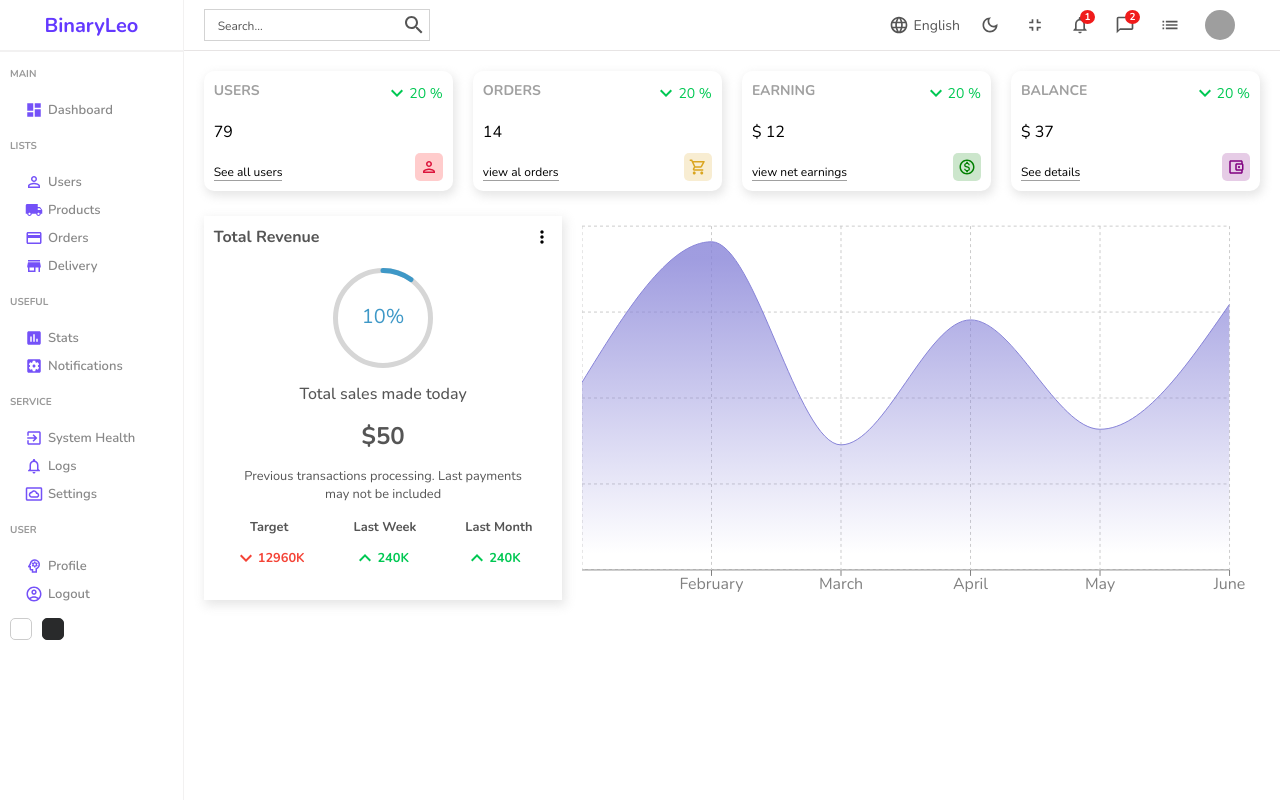
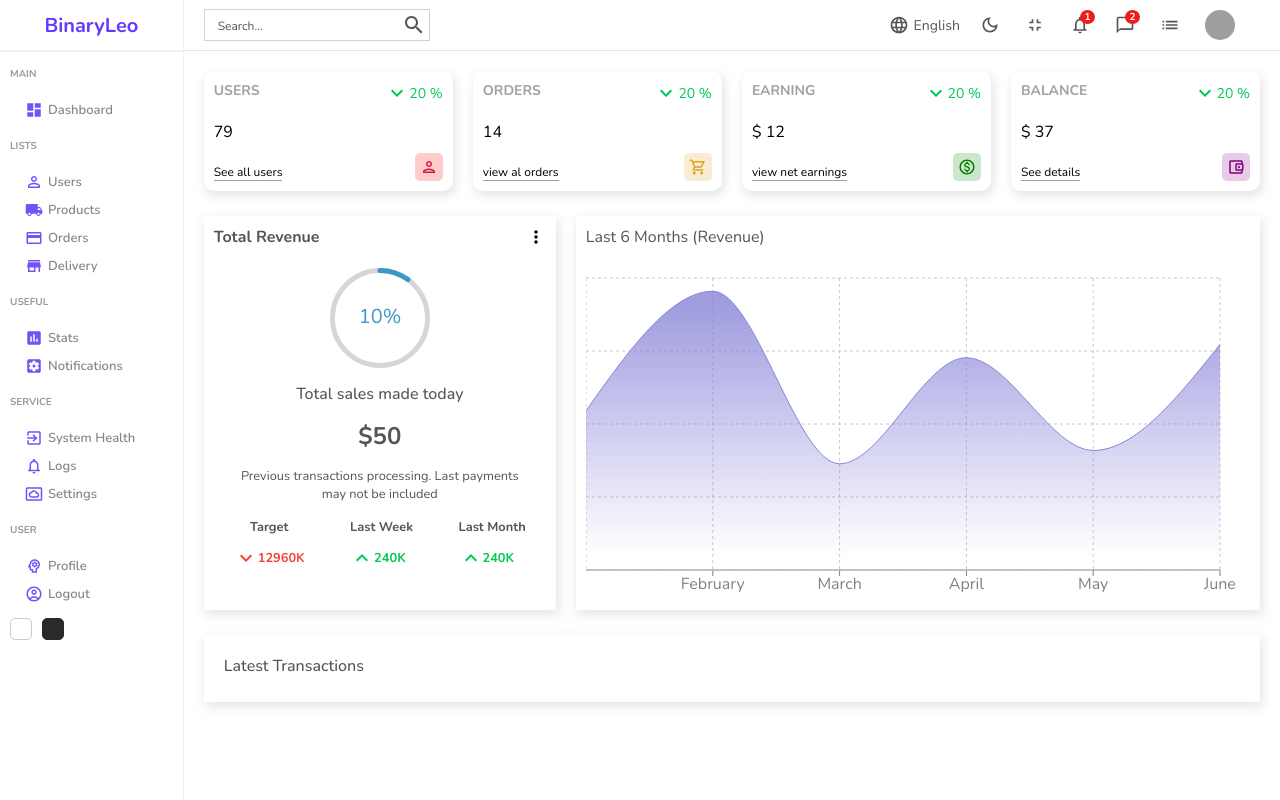
Before and after one commit to BinaryLeo/react_firebase_imageupload, a React (Create React App) app: page / in a window 1280 px wide. Built offline with nearby package versions, Linux system fonts and the light colour scheme; grey boxes are pictures that could not be loaded.

Commit message:
chart  settings

```diff
--- a/src/components/chart/Chart.jsx
+++ b/src/components/chart/Chart.jsx
@@ -17,11 +17,11 @@
   { name: "June", Total: 1700 },
 ];
 
-const Chart = ({ aspect, title }) => {
+const Chart = () => {
   return (
     <div className="chart">
-      <div className="title">{title}</div>
-      <ResponsiveContainer width="100%" aspect={aspect}>
+      <div className="title">Last 6 Months (Revenue)</div>
+      <ResponsiveContainer width="100%" aspect={2 / 1} >
         <AreaChart
           width={730}
           height={250}
--- a/src/components/chart/chart.scss
+++ b/src/components/chart/chart.scss
@@ -1,4 +1,15 @@
 .chart{
     flex:4;
+    -webkit-box-shadow: 2px 4px 10px 1px rgba(0,0,0,0.45);
+ box-shadow: 2px 4px 10px 1px rgba(201,201,201,0.47);
+ padding:10px;
+ color:#555;
 
+ .title{
+     margin-bottom: 20px;
+ }
+ .chartGrid{
+     stroke: rgb(202, 199, 199);
+
+ }
 }
--- a/src/pages/home/Home.jsx
+++ b/src/pages/home/Home.jsx
@@ -20,6 +20,9 @@
           <Featured/>
           <Chart/>
         </div>
+        <div className="listContainer">
+          <div className="listTitle">Latest Transactions</div>
+        </div>
       </div>
     </div>
   )
--- a/src/pages/home/home.scss
+++ b/src/pages/home/home.scss
@@ -11,5 +11,18 @@
         .charts {
             padding: 5px 20px;
         }
+        .listContainer {
+            -webkit-box-shadow: 2px 4px 10px 1px rgba(0, 0, 0, 0.45);
+            box-shadow: 2px 4px 10px 1px rgba(201, 201, 201, 0.47);
+            padding: 20px;
+            margin: 20px;
+
+            .listTitle{
+                font-size:1rem;
+                font-weight:500;
+                margin-bottom: 5px;
+                color:#555;
+            }
+        }
     }
 }
```
